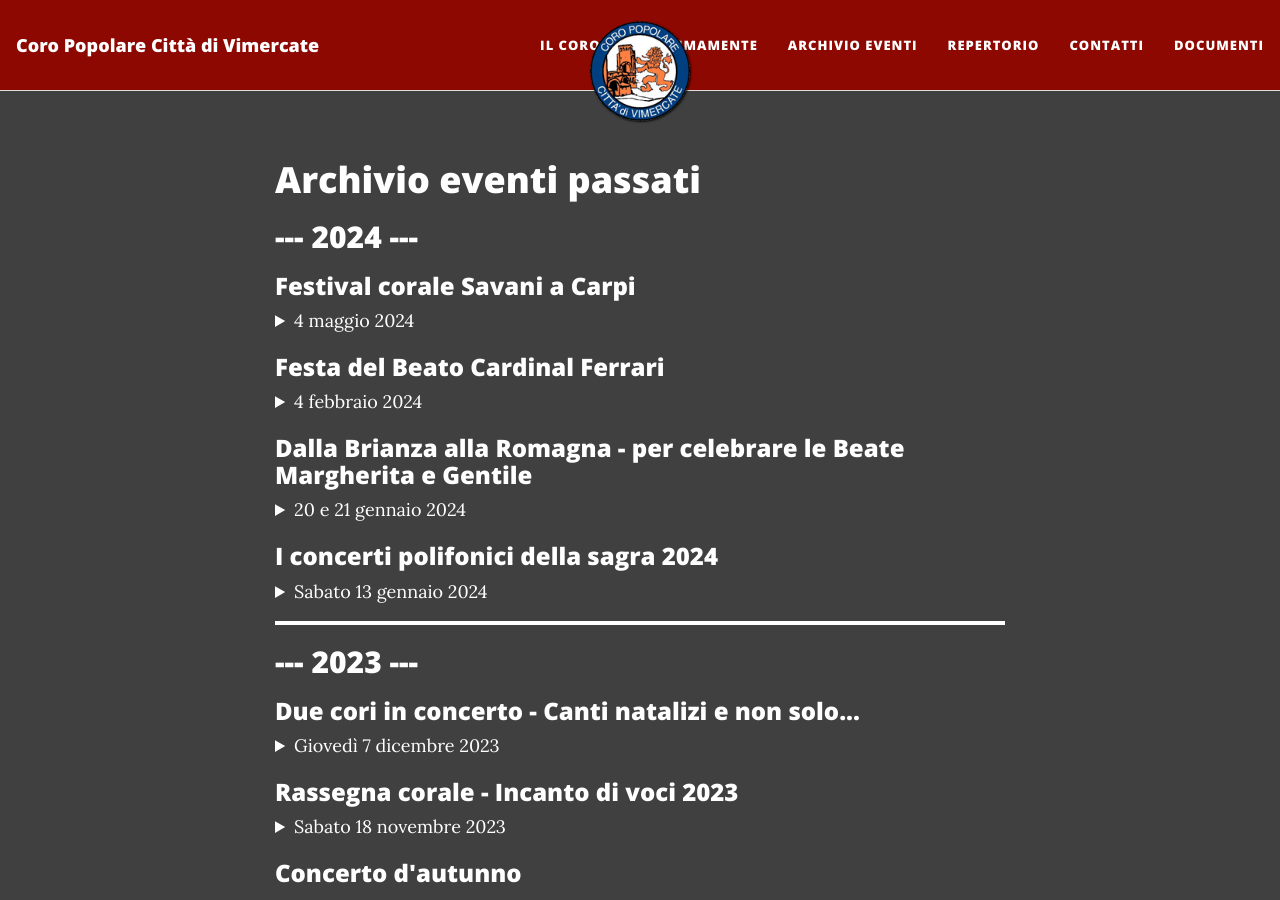
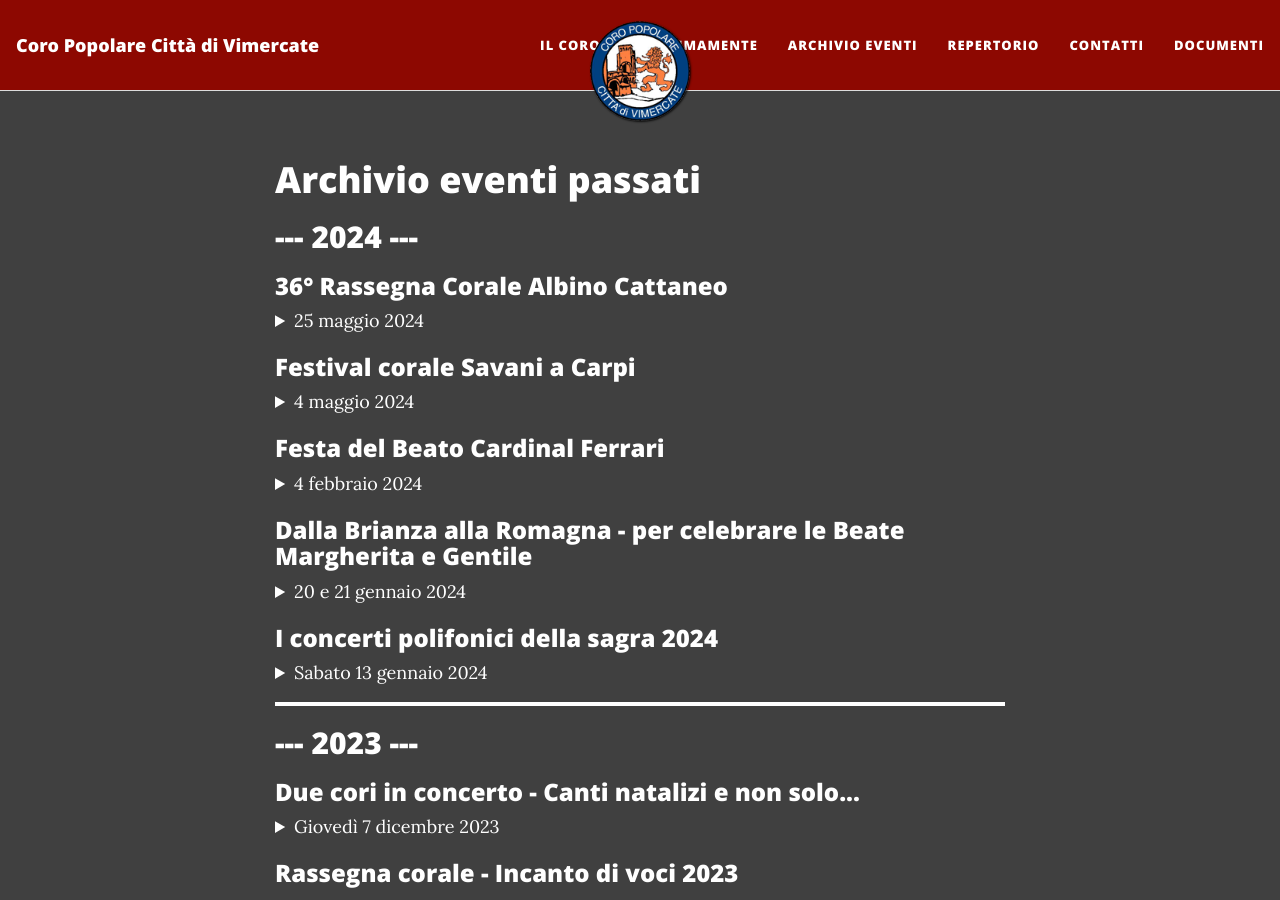
Before and after one commit to Corovimercate/Corovimercate.github.io, a Jekyll site: the page built from eventi.md, in a window 1280 px wide and 900 px high. Built offline with Jekyll 4.4.1, drawn with Linux system fonts in a browser that asks for light colours; nearby versions of some CDN libraries.

Commit message:
Updated home

```diff
--- a/eventi.md
+++ b/eventi.md
@@ -7,6 +7,15 @@
 <h1>Archivio eventi passati</h1>
 
 <h2>--- 2024 ---</h2>
+
+<h3>36° Rassegna Corale Albino Cattaneo</h3>
+
+<details>
+<summary>25 maggio 2024</summary>
+<p>📍 <a href="https://maps.app.goo.gl/ARzeHbvqWkLU4etW6">Chiesa di S. Stefano Vimercate (MB)</a></p>
+<p>⏰ Sabato 25 maggio 2024 - ore 21.00</p>
+<p>Partecipano il Coro Popolare Città di Vimercate ed il coro Fior di Montagna di Monza</p>
+</details>
 
 <h3>Festival corale Savani a Carpi</h3>
 
--- a/index.html
+++ b/index.html
@@ -6,11 +6,11 @@
 
 <!-- <hr style="border:2px solid white"> -->
 
-<h1>36° Rassegna Corale Albino Cattaneo</h1>
+<!-- <h1>36° Rassegna Corale Albino Cattaneo</h1>
 
 <p>📍 <a href="https://maps.app.goo.gl/ARzeHbvqWkLU4etW6">Chiesa di S. Stefano Vimercate (MB)</a></p>
 <p>⏰ Sabato 25 maggio 2024 - ore 21.00</p>
-<p>Partecipano il Coro Popolare Città di Vimercate ed il coro Fior di Montagna di Monza</p>
+<p>Partecipano il Coro Popolare Città di Vimercate ed il coro Fior di Montagna di Monza</p> -->
 
 <!--
 <img class="fit-picture"
```
